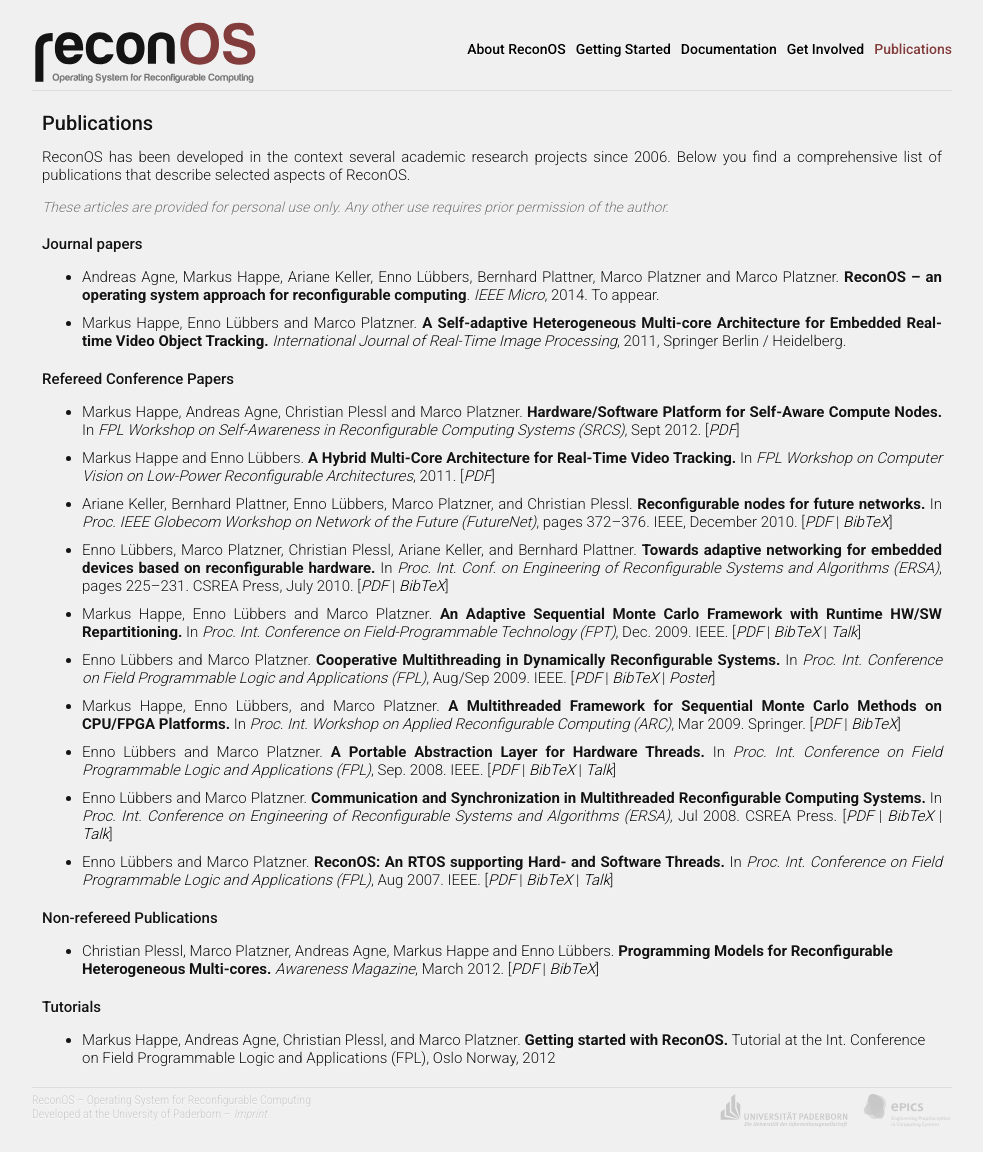
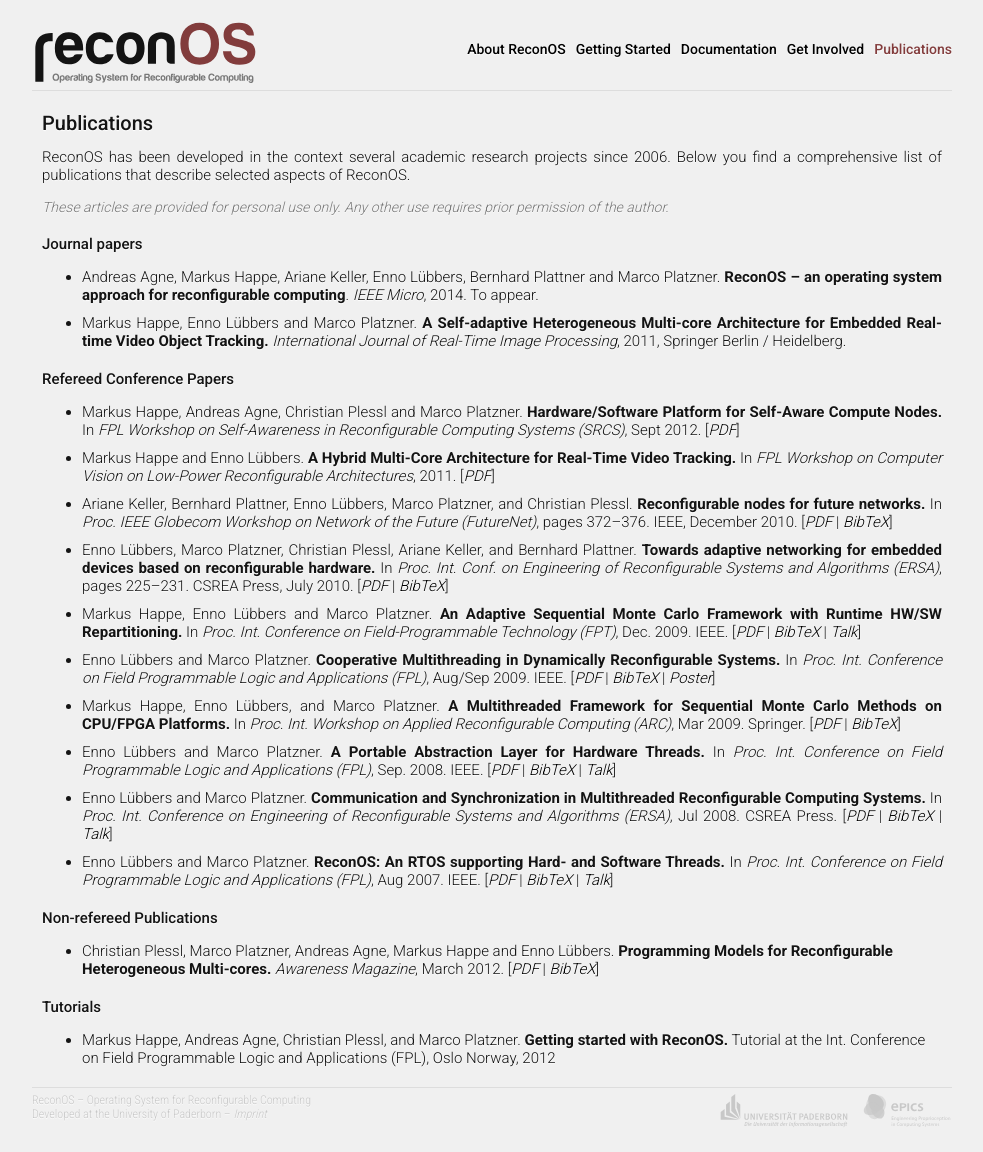
Before and after one commit to ReconOS/reconos.github.io, a Jekyll site: the page built from publications/index.md, in a window 1280 px wide. Shown: the whole page, without its empty margins (148-1131 px from the left). Built offline with Jekyll 4.4.1, drawn with Linux system fonts in a browser that asks for light colours; Markdown is read by kramdown in place of the engine named in the settings.

Commit message:
Removed duplicate occurence of Marco Platzner in authors list of Micro paper

```diff
--- a/publications/index.md
+++ b/publications/index.md
@@ -10,7 +10,7 @@ ReconOS has been developed in the context several academic research projects sin
 
 ## Journal papers
 
-* Andreas Agne, Markus Happe, Ariane Keller, Enno Lübbers, Bernhard Plattner, Marco Platzner and Marco Platzner. **ReconOS – an operating system approach for reconfigurable computing**. *IEEE Micro*, 2014. To appear.
+* Andreas Agne, Markus Happe, Ariane Keller, Enno Lübbers, Bernhard Plattner and Marco Platzner. **ReconOS – an operating system approach for reconfigurable computing**. *IEEE Micro*, 2014. To appear.
 
 * Markus Happe, Enno Lübbers and Marco Platzner. **A Self-adaptive Heterogeneous Multi-core Architecture for Embedded Real-time Video Object Tracking.**
   *International Journal of Real-Time Image Processing*, 2011, Springer Berlin / Heidelberg.
```
